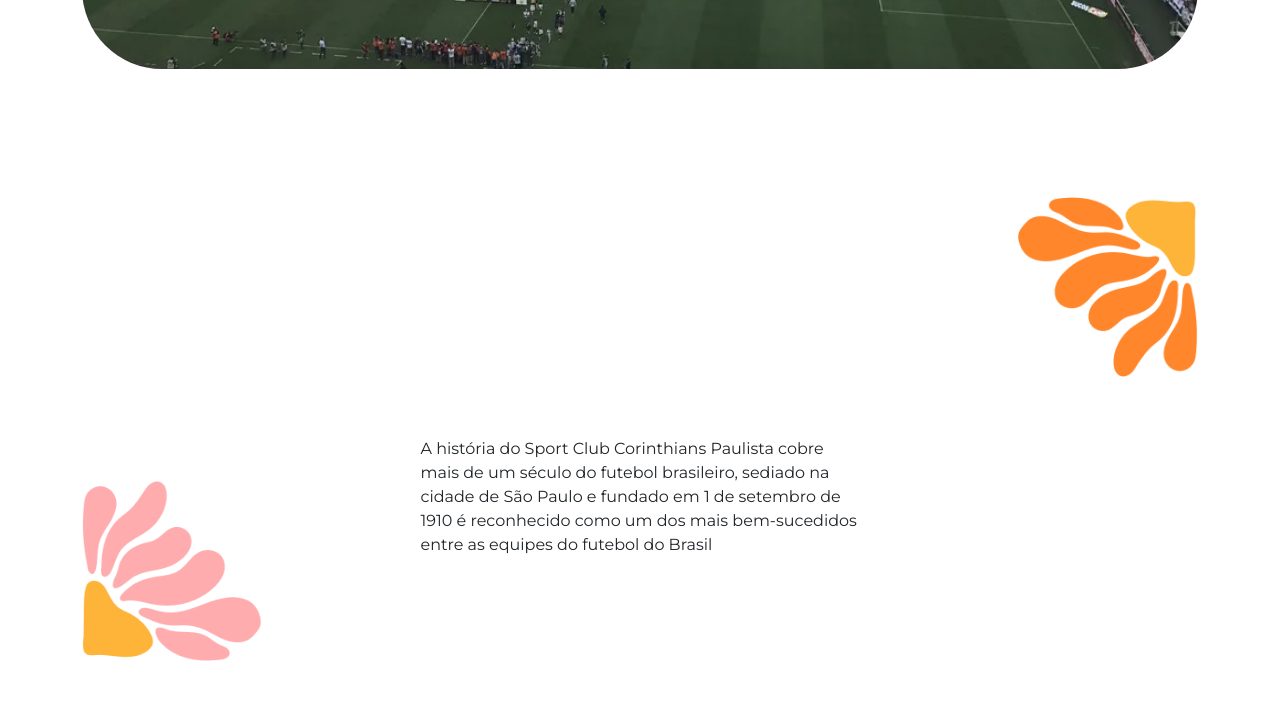
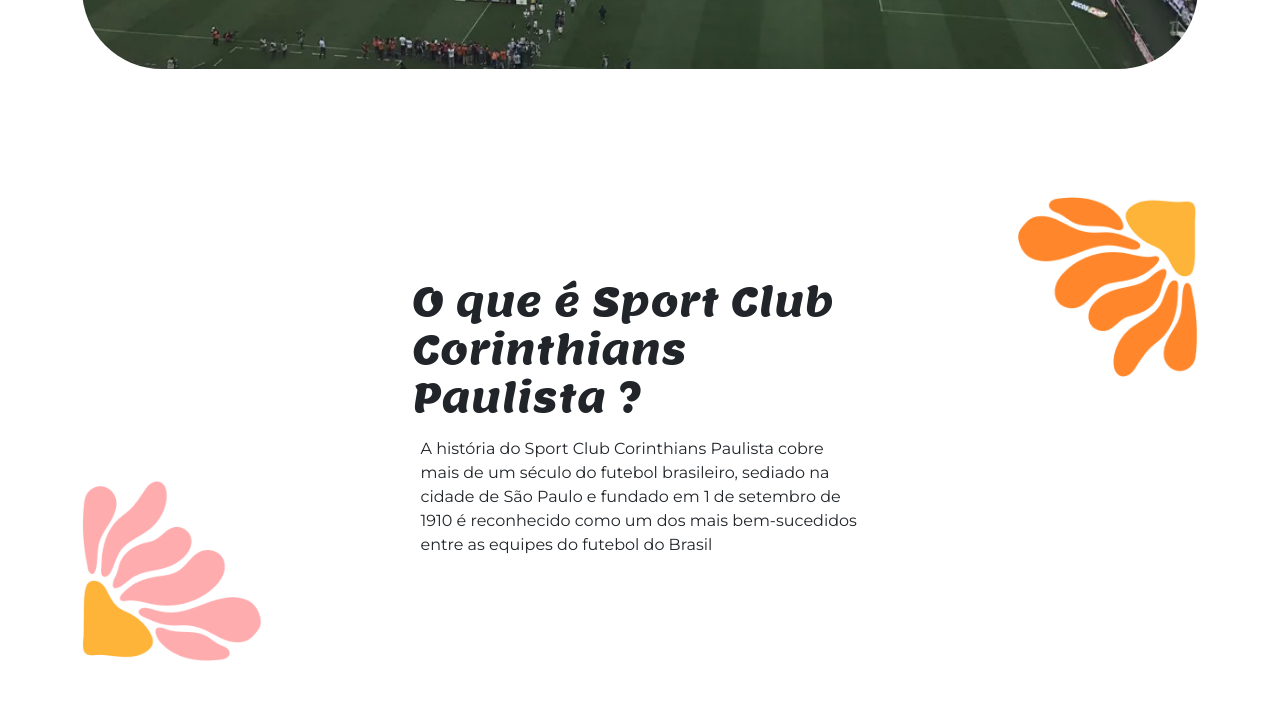
Before and after one commit to wellingtonbertoldo/3B_Acessibilidade, a plain HTML site: page index.html in a window 1280 px wide. Shown: the part 1961-2667 px from the top of the page. Drawn offline with nearby package versions, Linux system fonts and the light colour scheme; a script that the page names is missing; files whose address does not match are found by name.

Commit message:
corinthians

```diff
--- a/styles.css
+++ b/styles.css
@@ -2,7 +2,7 @@
 @import url('https://fonts.googleapis.com/css2?family=Lemon&display=swap');
 
 :root {
-    --laranja-claro: #ffffff;
+    --breto: #0c0c0c;
 }
 
 body {
```
